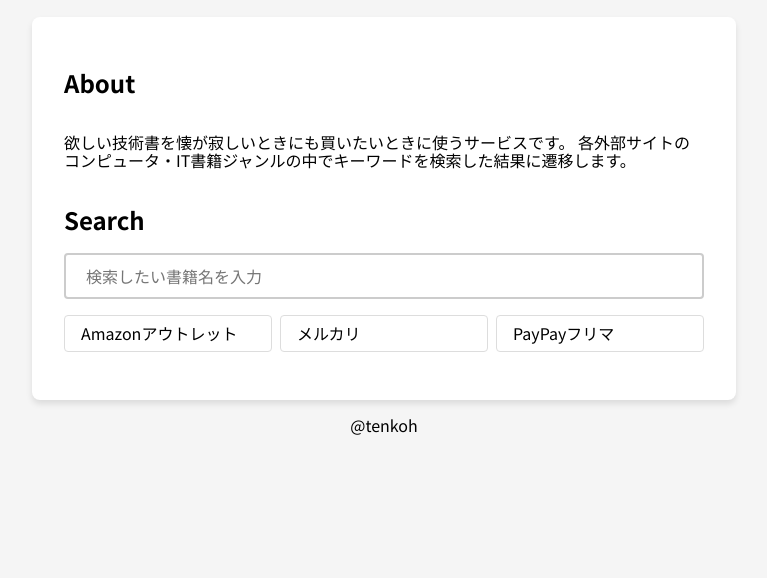
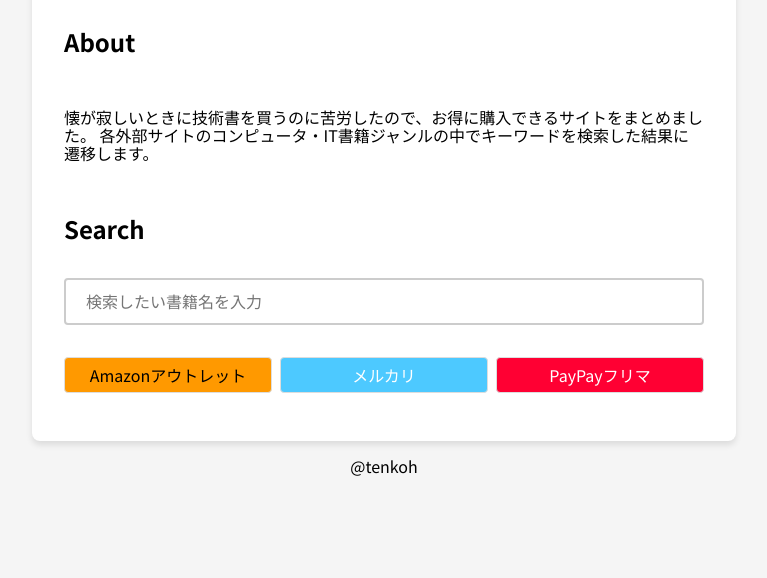
Before and after one commit to tenkoh/u-techbook, a plain HTML site: page index.html in a window 1280 px wide. Shown: the part 222-800 px from the top of the page, without its empty margins (256-1023 px from the left). Drawn offline with nearby package versions, Linux system fonts and the light colour scheme.

Commit message:
ui: set the background color of each link

```diff
--- a/basic.css
+++ b/basic.css
@@ -26,7 +26,7 @@
     display: grid;
     align-content: center;
     justify-content: center stretch;
-    gap 2rem;
+    gap: 1rem;
 }
 
 footer{
@@ -69,5 +69,22 @@
 }
 
 li a:hover {
-    background-color: #f1f1f1;
+    opacity: 0.5;
 }
+
+a.amazon{
+    background-color: #ff9900;
+    text-align: center;
+}
+
+a.mercari{
+    background-color: #4dc9ff;
+    color: #ffffff;
+    text-align: center;
+}
+
+a.paypay{
+    background-color: #ff0033;
+    color: #ffffff;
+    text-align: center;
+}
--- a/index.html
+++ b/index.html
@@ -16,15 +16,15 @@
     <main>
         <h2>About</h2>
         <p id="description">
-            欲しい技術書を懐が寂しいときにも買いたいときに使うサービスです。
+            懐が寂しいときに技術書を買うのに苦労したので、お得に購入できるサイトをまとめました。
             各外部サイトのコンピュータ・IT書籍ジャンルの中でキーワードを検索した結果に遷移します。
         </p>
         <h2>Search</h2>
         <input type="search" id="searchInput" placeholder="検索したい書籍名を入力">
         <ul class="links">
-            <li><a class="amazon" id="amazonLink" href="#" target="_blank">Amazonアウトレット</a></li>
-            <li><a class="mercari" id="mercariLink" href="#" target=_blank>メルカリ</a></li>
-            <li><a class="paypaym" id="paypayLink" href="#" target=_blank>PayPayフリマ</a></li>
+            <li><a class="amazon" id="amazonLink" href="#" target="_blank" rel="nofollow">Amazonアウトレット</a></li>
+            <li><a class="mercari" id="mercariLink" href="#" target=_blank rel=nofollow>メルカリ</a></li>
+            <li><a class="paypay" id="paypayLink" href="#" target=_blank rel=nofollow>PayPayフリマ</a></li>
         </ul>
     </main>
     <footer>@tenkoh</footer>
```
